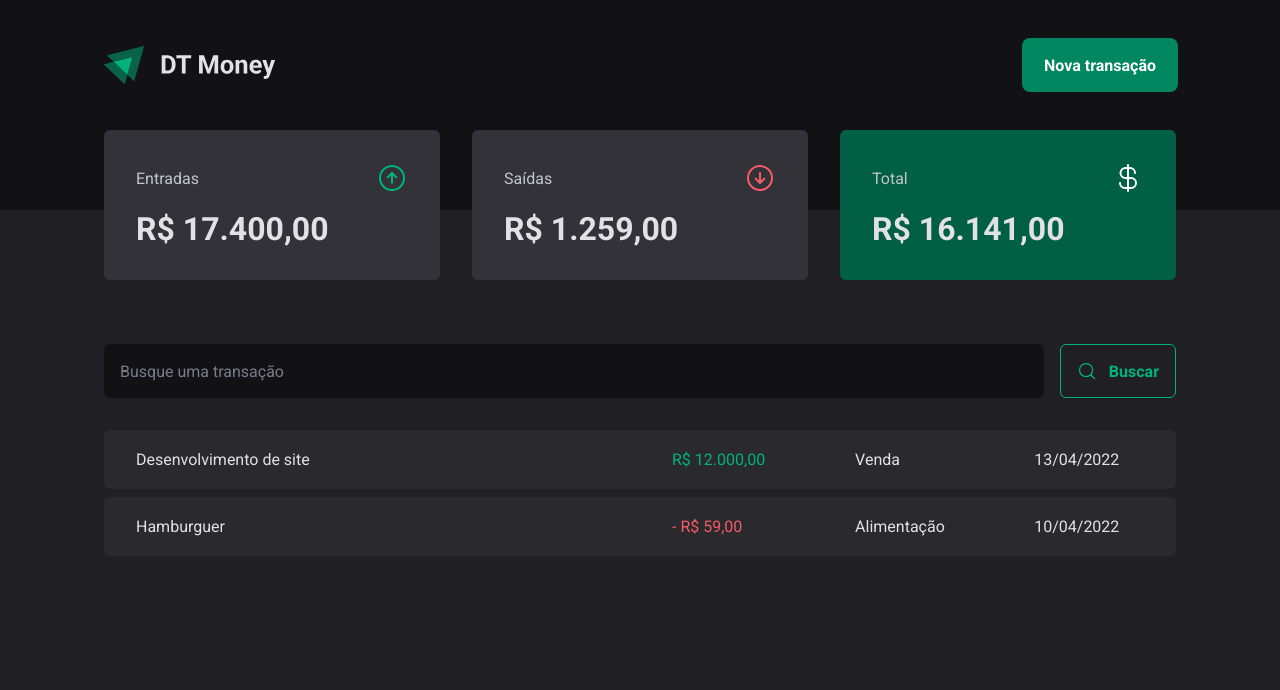
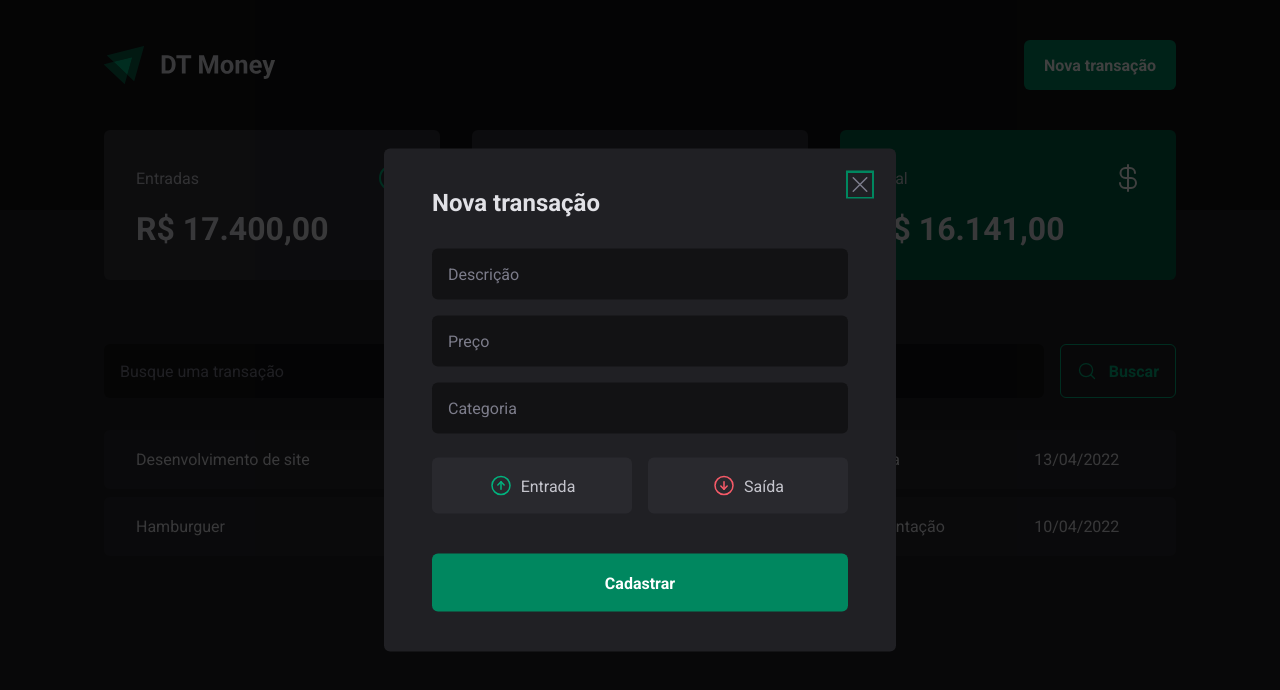
Before and after one commit to Nicoleboliveira/03-dt-money, a React (Vite) app: page / in a window 1280 px wide. Both pictures are taken after a click on the button "Nova transação". Shown: the top 690 px of the page. Built offline with nearby package versions, Linux system fonts and the light colour scheme.

Commit message:
feat: criar e estilizar componente modal

```diff
--- a/package.json
+++ b/package.json
@@ -10,6 +10,7 @@
     "preview": "vite preview"
   },
   "dependencies": {
+    "@radix-ui/react-dialog": "^1.1.13",
     "phosphor-react": "^1.4.1",
     "react": "^19.1.0",
     "react-dom": "^19.1.0",
--- a/src/components/Header/index.tsx
+++ b/src/components/Header/index.tsx
@@ -1,6 +1,8 @@
 import { HeaderContainer, HeaderContent, NewTransctionsButton } from "./styles";
+import * as Dialog from "@radix-ui/react-dialog";
 
 import logo from "../../assets/logo.svg";
+import { NewTransactionModal } from "../NewTransactionModal";
 
 export function Header() {
   return (
@@ -8,7 +10,13 @@
       <HeaderContent>
         <img src={logo} />
 
-        <NewTransctionsButton>Nova transação</NewTransctionsButton>
+        <Dialog.Root>
+          <Dialog.Trigger asChild>
+            <NewTransctionsButton>Nova transação</NewTransctionsButton>
+          </Dialog.Trigger>
+
+          <NewTransactionModal />
+        </Dialog.Root>
       </HeaderContent>
     </HeaderContainer>
   );
--- /dev/null
+++ b/src/components/NewTransactionModal/index.tsx
@@ -0,0 +1,44 @@
+import * as Dialog from "@radix-ui/react-dialog";
+import {
+  CloseButton,
+  Content,
+  Overlay,
+  TransactionType,
+  TransactionTypeButton,
+} from "./styles";
+import { ArrowCircleDown, ArrowCircleUp, X } from "phosphor-react";
+
+export function NewTransactionModal() {
+  return (
+    <Dialog.Portal>
+      <Overlay />
+
+      <Content>
+        <Dialog.Title>Nova transação</Dialog.Title>
+        <CloseButton>
+          <X size={24} />
+        </CloseButton>
+
+        <form action="">
+          <input type="text" placeholder="Descrição" required />
+          <input type="number" placeholder="Preço" required />
+          <input type="text" placeholder="Categoria" required />
+
+          <TransactionType>
+            <TransactionTypeButton variant="income">
+              <ArrowCircleUp size={24} />
+              Entrada
+            </TransactionTypeButton>
+
+            <TransactionTypeButton variant="outcome">
+              <ArrowCircleDown size={24} />
+              Saída
+            </TransactionTypeButton>
+          </TransactionType>
+
+          <button type="submit">Cadastrar</button>
+        </form>
+      </Content>
+    </Dialog.Portal>
+  );
+}
--- /dev/null
+++ b/src/components/NewTransactionModal/styles.ts
@@ -0,0 +1,101 @@
+import * as Dialog from "@radix-ui/react-dialog";
+import styled from "styled-components";
+
+export const Overlay = styled(Dialog.Overlay)`
+  position: fixed;
+  width: auto;
+  height: auto;
+  inset: 0;
+  background: rgba(0, 0, 0, 0.75);
+`;
+
+export const Content = styled(Dialog.Content)`
+  min-width: 32rem;
+  border-radius: 6px;
+  padding: 2.5rem 3rem;
+  background: ${(props) => props.theme["gray-800"]};
+
+  position: fixed;
+  top: 50%;
+  left: 50%;
+  transform: translate(-50%, -50%);
+
+  form {
+    margin-top: 2rem;
+
+    display: flex;
+    flex-direction: column;
+    gap: 1rem;
+
+    input {
+      border-radius: 6px;
+      border: 0;
+      background: ${(props) => props.theme["gray-900"]};
+      color: ${(props) => props.theme["gray-300"]};
+      padding: 1rem;
+
+      &::placeholder {
+        color: ${(props) => props.theme["gray-500"]};
+      }
+    }
+
+    button[type="submit"] {
+      height: 58px;
+      border: 0;
+      background: ${(props) => props.theme["green-500"]};
+      color: ${(props) => props.theme["white"]};
+      font-weight: bold;
+      padding: 0 1.25rem;
+      border-radius: 6px;
+      margin-top: 1.5rem;
+      cursor: pointer;
+
+      &:hover {
+        background: ${(props) => props.theme["green-700"]};
+        transition: background-color 0.2s;
+      }
+    }
+  }
+`;
+
+export const CloseButton = styled(Dialog.Close)`
+  position: absolute;
+  background: transparent;
+  border: 0;
+  top: 1.5rem;
+  right: 1.5rem;
+  line-height: 0;
+  cursor: pointer;
+  color: ${(props) => props.theme["gray-500"]};
+`;
+
+export const TransactionType = styled.div`
+  display: grid;
+  grid-template-columns: repeat(2, 1fr);
+  gap: 1rem;
+  margin-top: 0.5rem;
+`;
+
+interface TransactionTypeButtonProps {
+  variant: "income" | "outcome";
+}
+
+export const TransactionTypeButton = styled.button<TransactionTypeButtonProps>`
+  background: ${(props) => props.theme["gray-700"]};
+  padding: 1rem;
+  display: flex;
+  align-items: center;
+  justify-content: center;
+  gap: 0.5rem;
+  border-radius: 6px;
+  cursor: pointer;
+  border: 0;
+  color: ${(props) => props.theme["gray-300"]};
+
+  svg {
+    color: ${(props) =>
+      props.variant == "income"
+        ? props.theme["green-300"]
+        : props.theme["red-300"]};
+  }
+`;
```
Also changed, not shown: 1 other file (tests, documents, lock files or other folders).
